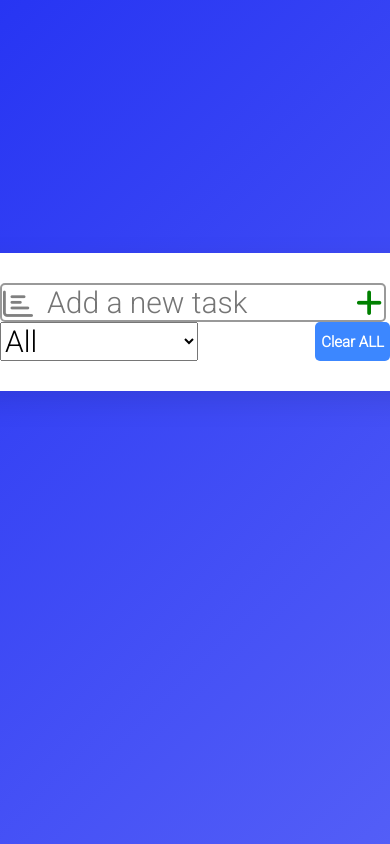
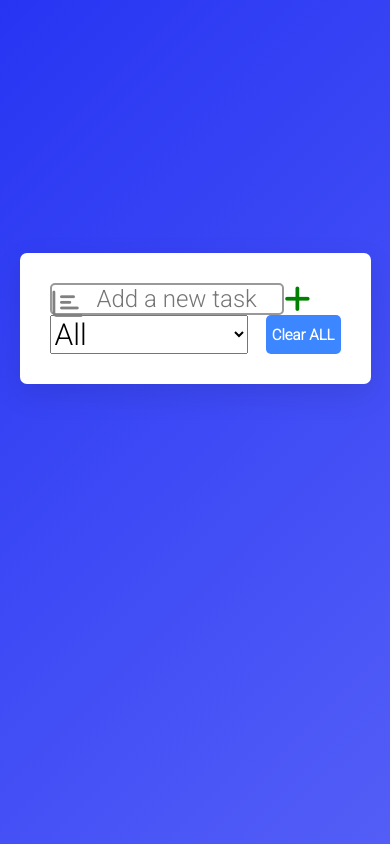
Before and after one commit to ARobakowski/TODO, a plain HTML site: page index.html in a window 390 px wide. Drawn offline with Linux system fonts and the light colour scheme.

Commit message:
Made it friendly for the small devices

```diff
--- a/style.css
+++ b/style.css
@@ -121,3 +121,18 @@ body {
   transform: translateX(6rem);
   opacity: 0;
 }
+
+@media (max-width: 450px) {
+  .wrapper {
+    width: 90%;
+  }
+
+  .task-input input {
+    width: 100%;
+    font-size: .8rem;
+  }
+
+  .task-input .fa-plus {
+    margin-left: 1rem;
+  }
+}
```
